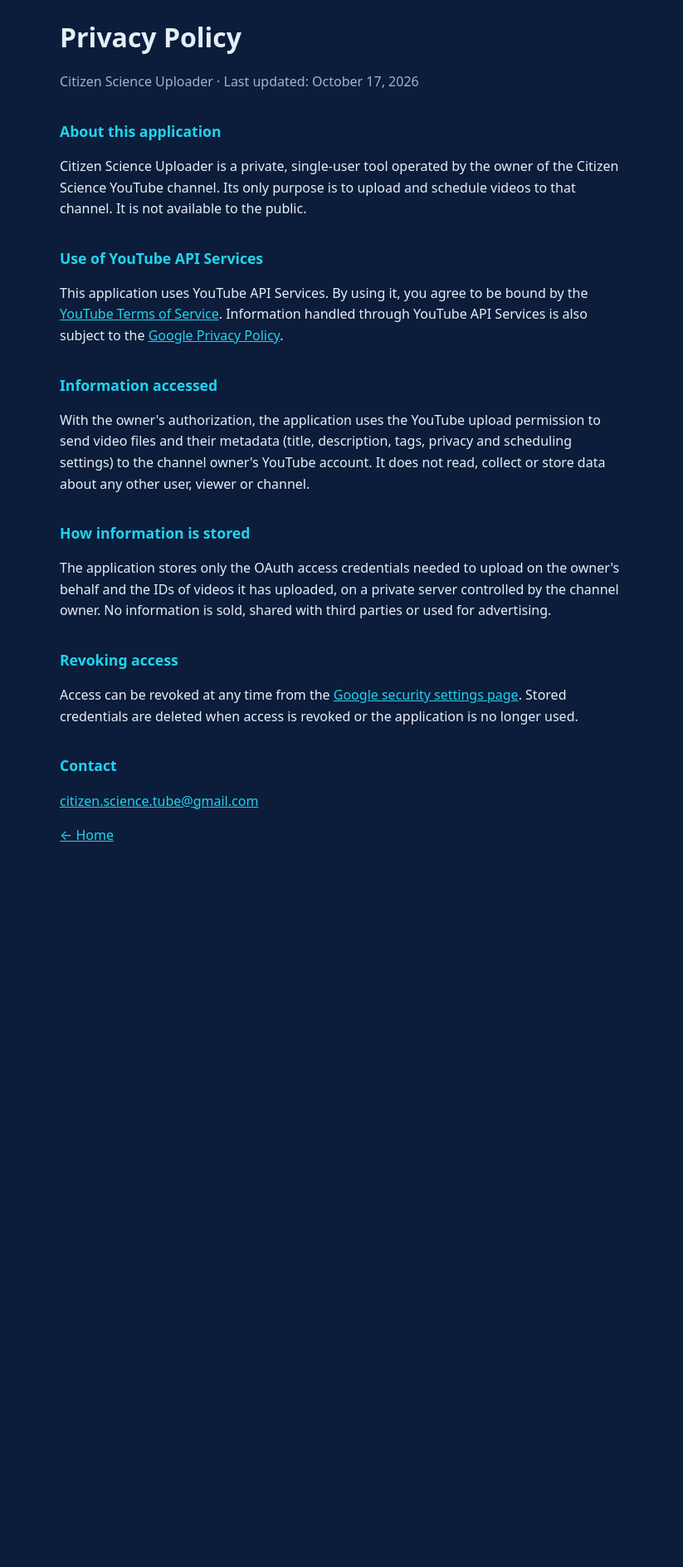
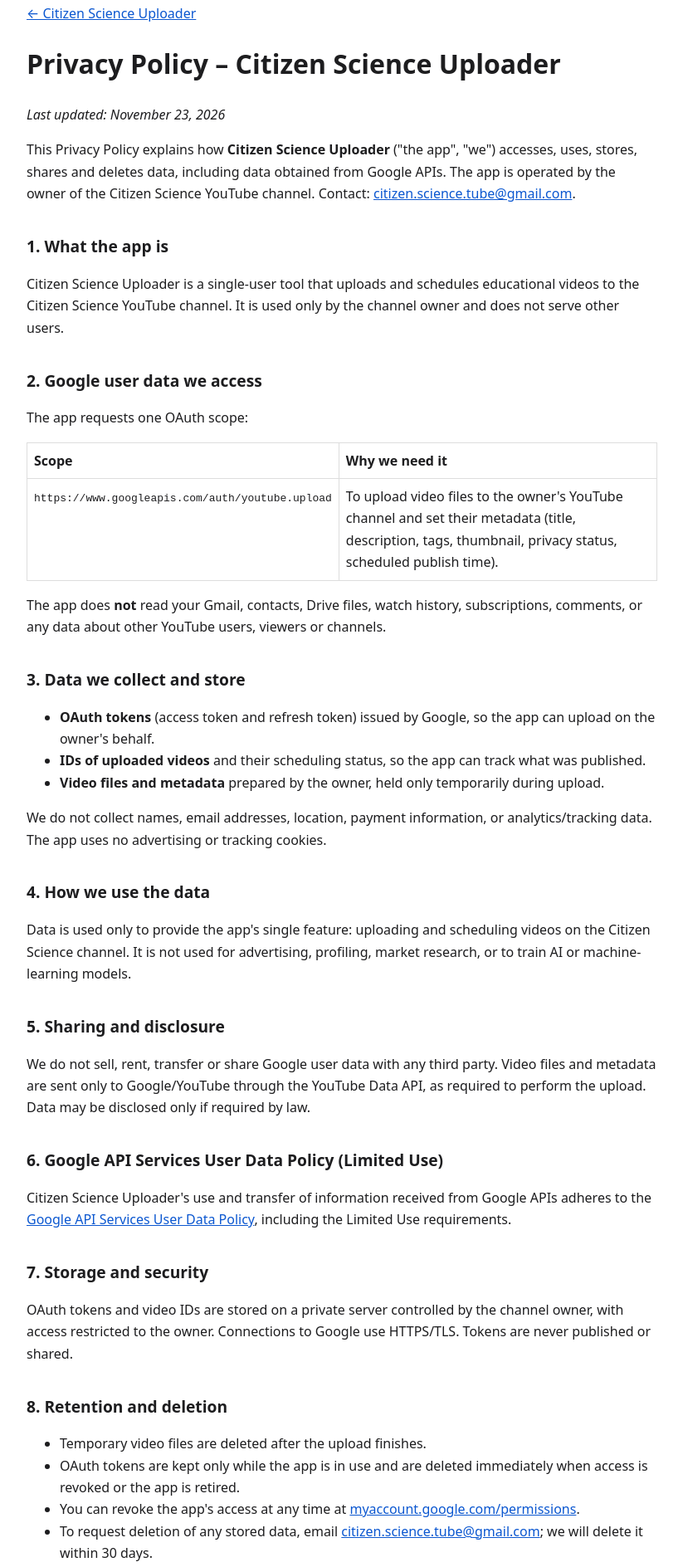
Before and after one commit to citizen-science-tube/citizen-science-tube.github.io, a plain HTML site: page privacy.html in a window 1280 px wide. Shown: the part 37-1925 px from the top of the page at 83% size, without its empty margins (228-1051 px from the left). Before the commit the page ends 1129 px from the top, so only its background shows below. Drawn offline with Linux system fonts and the light colour scheme.

Commit message:
Add files via upload

```diff
--- a/privacy.html
+++ b/privacy.html
@@ -1,44 +1,110 @@
-<!doctype html>
+<!DOCTYPE html>
 <html lang="en">
 <head>
-<meta charset="utf-8">
-<meta name="viewport" content="width=device-width, initial-scale=1">
-<title>Privacy Policy</title>
-<style>
-  :root { --navy:#0b1d3a; --cyan:#22d3ee; --text:#e6eef8; --muted:#9fb3cc; }
-  * { box-sizing:border-box; }
-  body { margin:0; font-family:system-ui,-apple-system,Segoe UI,Roboto,sans-serif; background:var(--navy); color:var(--text); line-height:1.6; }
-  main { max-width:720px; margin:0 auto; padding:56px 20px; }
-  h1 { font-size:2rem; margin:0 0 4px; }
-  h2 { color:var(--cyan); font-size:1.1rem; margin-top:32px; }
-  a { color:var(--cyan); }
-  .muted { color:var(--muted); }
-</style>
+  <meta charset="utf-8">
+  <meta name="viewport" content="width=device-width, initial-scale=1">
+  <title>Privacy Policy – Citizen Science Uploader</title>
+  <style>
+    body { font-family: system-ui, -apple-system, "Segoe UI", Roboto, sans-serif; max-width: 760px; margin: 40px auto; padding: 0 20px; line-height: 1.65; color: #1d1d1f; }
+    h2 { margin-top: 1.8em; font-size: 1.2rem; }
+    table { border-collapse: collapse; width: 100%; }
+    td, th { border: 1px solid #ddd; padding: 8px; text-align: left; vertical-align: top; }
+    a { color: #0b57d0; }
+  </style>
 </head>
 <body>
-<main>
-  <h1>Privacy Policy</h1>
-  <p class="muted">Citizen Science Uploader · Last updated: October 17, 2026</p>
+  <p><a href="index.html">← Citizen Science Uploader</a></p>
+  <h1>Privacy Policy – Citizen Science Uploader</h1>
+  <p><em>Last updated: November 23, 2026</em></p>
 
-  <h2>About this application</h2>
-  <p>Citizen Science Uploader is a private, single-user tool operated by the owner of the Citizen Science YouTube channel. Its only purpose is to upload and schedule videos to that channel. It is not available to the public.</p>
+  <p>
+    This Privacy Policy explains how <strong>Citizen Science Uploader</strong> ("the app", "we") accesses, uses,
+    stores, shares and deletes data, including data obtained from Google APIs. The app is operated by the owner of the
+    Citizen Science YouTube channel. Contact: <a href="mailto:citizen.science.tube@gmail.com">citizen.science.tube@gmail.com</a>.
+  </p>
 
-  <h2>Use of YouTube API Services</h2>
-  <p>This application uses YouTube API Services. By using it, you agree to be bound by the <a href="https://www.youtube.com/t/terms">YouTube Terms of Service</a>. Information handled through YouTube API Services is also subject to the <a href="https://policies.google.com/privacy">Google Privacy Policy</a>.</p>
+  <h2>1. What the app is</h2>
+  <p>
+    Citizen Science Uploader is a single-user tool that uploads and schedules educational videos to the
+    Citizen Science YouTube channel. It is used only by the channel owner and does not serve other users.
+  </p>
 
-  <h2>Information accessed</h2>
-  <p>With the owner's authorization, the application uses the YouTube upload permission to send video files and their metadata (title, description, tags, privacy and scheduling settings) to the channel owner's YouTube account. It does not read, collect or store data about any other user, viewer or channel.</p>
+  <h2>2. Google user data we access</h2>
+  <p>The app requests one OAuth scope:</p>
+  <table>
+    <tr><th>Scope</th><th>Why we need it</th></tr>
+    <tr>
+      <td><code>https://www.googleapis.com/auth/youtube.upload</code></td>
+      <td>To upload video files to the owner's YouTube channel and set their metadata (title, description, tags, thumbnail, privacy status, scheduled publish time).</td>
+    </tr>
+  </table>
+  <p>
+    The app does <strong>not</strong> read your Gmail, contacts, Drive files, watch history, subscriptions, comments,
+    or any data about other YouTube users, viewers or channels.
+  </p>
 
-  <h2>How information is stored</h2>
-  <p>The application stores only the OAuth access credentials needed to upload on the owner's behalf and the IDs of videos it has uploaded, on a private server controlled by the channel owner. No information is sold, shared with third parties or used for advertising.</p>
+  <h2>3. Data we collect and store</h2>
+  <ul>
+    <li><strong>OAuth tokens</strong> (access token and refresh token) issued by Google, so the app can upload on the owner's behalf.</li>
+    <li><strong>IDs of uploaded videos</strong> and their scheduling status, so the app can track what was published.</li>
+    <li><strong>Video files and metadata</strong> prepared by the owner, held only temporarily during upload.</li>
+  </ul>
+  <p>We do not collect names, email addresses, location, payment information, or analytics/tracking data. The app uses no advertising or tracking cookies.</p>
 
-  <h2>Revoking access</h2>
-  <p>Access can be revoked at any time from the <a href="https://security.google.com/settings/security/permissions">Google security settings page</a>. Stored credentials are deleted when access is revoked or the application is no longer used.</p>
+  <h2>4. How we use the data</h2>
+  <p>
+    Data is used only to provide the app's single feature: uploading and scheduling videos on the Citizen Science channel.
+    It is not used for advertising, profiling, market research, or to train AI or machine-learning models.
+  </p>
 
-  <h2>Contact</h2>
-  <p><a href="mailto:citizen.science.tube@gmail.com">citizen.science.tube@gmail.com</a></p>
+  <h2>5. Sharing and disclosure</h2>
+  <p>
+    We do not sell, rent, transfer or share Google user data with any third party. Video files and metadata are sent
+    only to Google/YouTube through the YouTube Data API, as required to perform the upload. Data may be disclosed only
+    if required by law.
+  </p>
 
-  <p><a href="index.html">← Home</a></p>
-</main>
+  <h2>6. Google API Services User Data Policy (Limited Use)</h2>
+  <p>
+    Citizen Science Uploader's use and transfer of information received from Google APIs adheres to the
+    <a href="https://developers.google.com/terms/api-services-user-data-policy">Google API Services User Data Policy</a>,
+    including the Limited Use requirements.
+  </p>
+
+  <h2>7. Storage and security</h2>
+  <p>
+    OAuth tokens and video IDs are stored on a private server controlled by the channel owner, with access restricted
+    to the owner. Connections to Google use HTTPS/TLS. Tokens are never published or shared.
+  </p>
+
+  <h2>8. Retention and deletion</h2>
+  <ul>
+    <li>Temporary video files are deleted after the upload finishes.</li>
+    <li>OAuth tokens are kept only while the app is in use and are deleted immediately when access is revoked or the app is retired.</li>
+    <li>You can revoke the app's access at any time at <a href="https://myaccount.google.com/permissions">myaccount.google.com/permissions</a>.</li>
+    <li>To request deletion of any stored data, email <a href="mailto:citizen.science.tube@gmail.com">citizen.science.tube@gmail.com</a>; we will delete it within 30 days.</li>
+  </ul>
+
+  <h2>9. YouTube API Services</h2>
+  <p>
+    The app uses YouTube API Services. By using it you agree to the
+    <a href="https://www.youtube.com/t/terms">YouTube Terms of Service</a>. Google's handling of data is described in the
+    <a href="https://policies.google.com/privacy">Google Privacy Policy</a>.
+  </p>
+
+  <h2>10. Prohibited content</h2>
+  <p>
+    The app uploads only original educational content. It is never used to create, generate or distribute sexually
+    explicit or intimate imagery, including AI-generated non-consensual intimate imagery.
+  </p>
+
+  <h2>11. Children</h2>
+  <p>The app is not directed at children and does not knowingly collect data from anyone under 13.</p>
+
+  <h2>12. Changes to this policy</h2>
+  <p>If this policy changes, the updated version will be posted on this page with a new "Last updated" date.</p>
+
+  <h2>13. Contact</h2>
+  <p>Questions or requests: <a href="mailto:citizen.science.tube@gmail.com">citizen.science.tube@gmail.com</a></p>
 </body>
 </html>
```
Also changed, not shown: index.html (+60 -26 lines).
